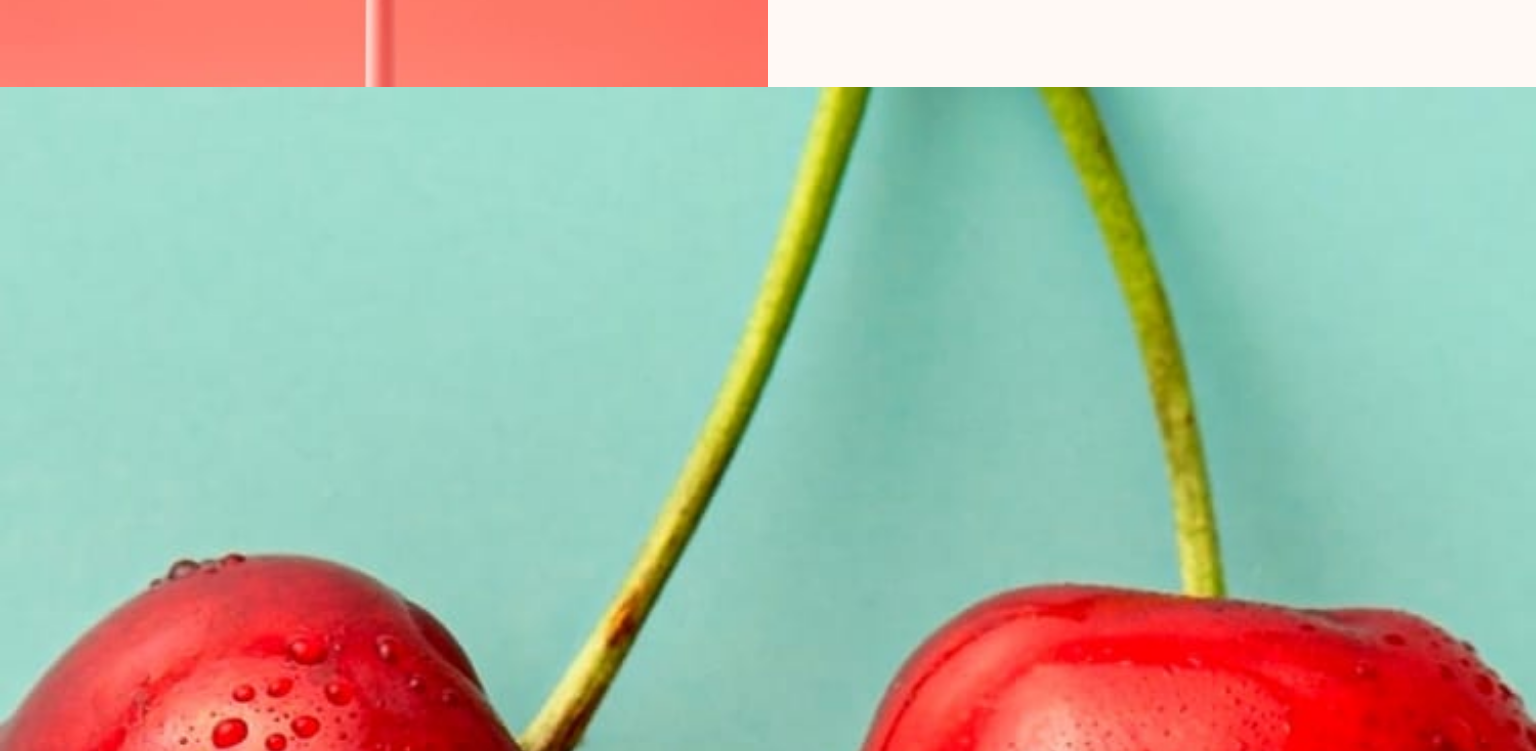
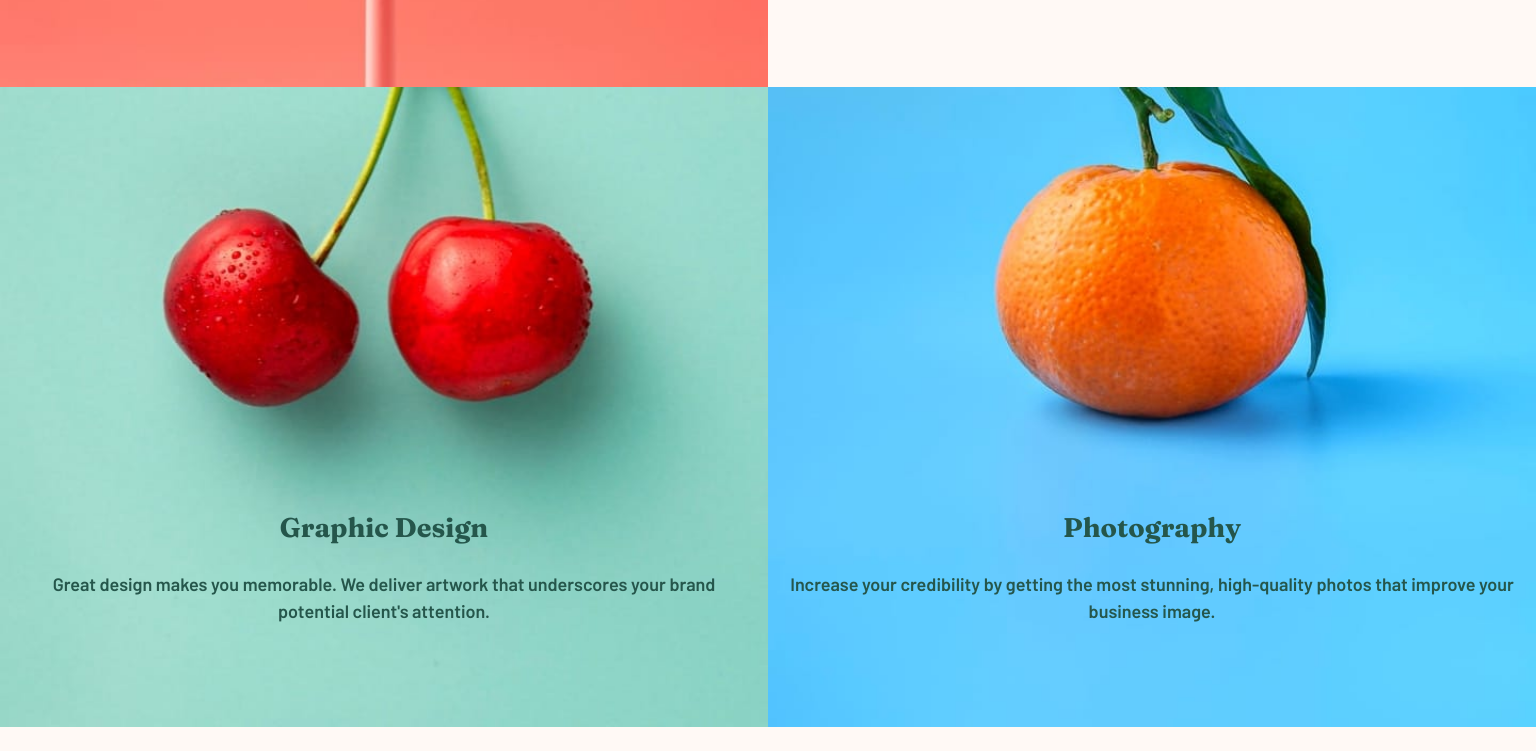
Before and after one commit to mikeanthony23/sunnyside-agency-landing-page, a website built with Parcel: page index.html in a window 1536 px wide. Shown: the part 1993-2744 px from the top of the page. Built offline with nearby package versions, Linux system fonts and the light colour scheme.

Commit message:
services page styled -- desktop

```diff
--- a/index.html
+++ b/index.html
@@ -42,10 +42,7 @@
     <section id="about">
 
       <figure class="about-content">
-        <!-- <div class="about-transform-image"></div> -->
-        <img class="transform" src="./src/images/mobile/image-transform.jpg" alt="photograped image">
-        <!-- <img class="about-transform-image-desktop" src="./src/images/desktop/image-transform.jpg"
-          alt="photograped image"> -->
+        <img class="transform" src="./src/images/mobile/image-transform.jpg" alt="photographed image">
         <div class="about-description transform-description">
           <h2>Transform your brand</h2>
           <p>We are a full-service creative agency specializing in helping brands grow fast. Engage your clients
@@ -55,7 +52,7 @@
         </div>
       </figure>
       <figure class="about-content">
-        <img class="standout" src="./src/images/desktop/image-stand-out.jpg" alt="photograped image">
+        <img class="standout" src="./src/images/desktop/image-stand-out.jpg" alt="photographed image">
         <div class="about-description standout-description">
           <h2>Stand out to the right audience</h2>
           <p>Using a collaborative formula of designers, researchers, photographers, videographers, and copywriters,
@@ -68,9 +65,8 @@
 
     <article id="services">
 
-      <!-- <img src="./src/images/desktop/image-graphic-design.jpg" alt=""> -->
       <div class="services-desc services-design">
-        <img class="design" src="./src/images/mobile/image-graphic-design.jpg" alt="photograped image">
+        <img src="./src/images/mobile/image-graphic-design.jpg" alt="photographed image">
         <div class="design-texts">
           <h2>Graphic Design</h2>
           <p>Great design makes you memorable. We deliver artwork that underscores your brand potential client's
@@ -78,9 +74,8 @@
         </div>
       </div>
 
-      <!-- <img src="./src/images/desktop/image-photography.jpg" alt=""> -->
       <div class="services-desc services-photography">
-        <img class="photography" src="./src/images/mobile/image-photography.jpg" alt="photograped image">
+        <img src="./src/images/mobile/image-photography.jpg" alt="photographed image">
         <div class="design-texts">
           <h2>Photography</h2>
           <p>Increase your credibility by getting the most stunning, high-quality photos that improve your business
--- a/src/scss/layout/_about.scss
+++ b/src/scss/layout/_about.scss
@@ -68,7 +68,7 @@
 
 // DEKSTOP
 
-@media screen and (min-width: 1000px) {
+@media screen and (min-width: 1200px) {
   .about-content {
     flex-direction: row;
     & .transform {
--- a/src/scss/layout/_reviews.scss
+++ b/src/scss/layout/_reviews.scss
@@ -13,6 +13,18 @@
     text-align: center;
     color: $grayish-blue;
     font-family: $sec-font;
+  }
+}
+
+@media screen and (min-width: 500px) {
+  #reviews {
+    margin-top: 5rem;
+  }
+}
+
+@media screen and (min-width: 650px) {
+  #reviews {
+    margin-top: 4rem;
   }
 }
 
--- a/src/scss/layout/_services.scss
+++ b/src/scss/layout/_services.scss
@@ -7,6 +7,7 @@
   align-content: center;
   position: relative;
   margin-bottom: 2em;
+  background-color: $soft-red;
 }
 
 .services-desc {
@@ -16,10 +17,15 @@
 
 .services-design {
   margin-bottom: 2em;
+  & img {
+    width: 100%;
+  }
 }
-.design,
-.photography {
-  width: 100%;
+
+.services-photography {
+  & img {
+    width: 100%;
+  }
 }
 
 .design-texts {
@@ -43,3 +49,37 @@
     line-height: 1.5;
   }
 }
+
+// DESKTOP
+
+@media screen and (min-width: 650px) {
+  #services {
+    flex-direction: row;
+  }
+
+  .services-desc {
+    flex: 1;
+  }
+
+  .services-design {
+    margin-bottom: 0;
+  }
+}
+
+@media screen and (min-width: 1300px) {
+  .design-texts {
+    margin-top: -261px;
+  }
+
+  .services-design {
+    & img {
+      content: url('/src/images/desktop/image-graphic-design.jpg');
+    }
+  }
+
+  .services-photography {
+    & img {
+      content: url('/src/images/desktop/image-photography.jpg');
+    }
+  }
+}
```
